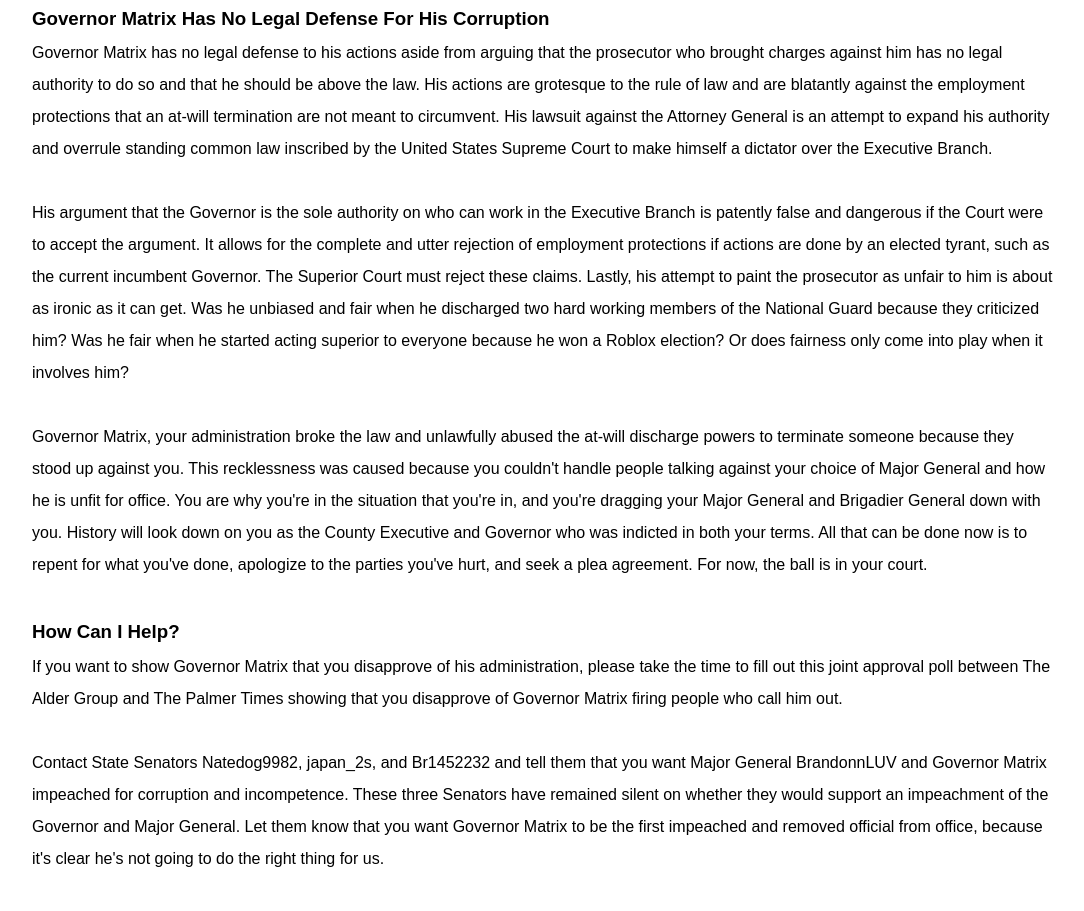
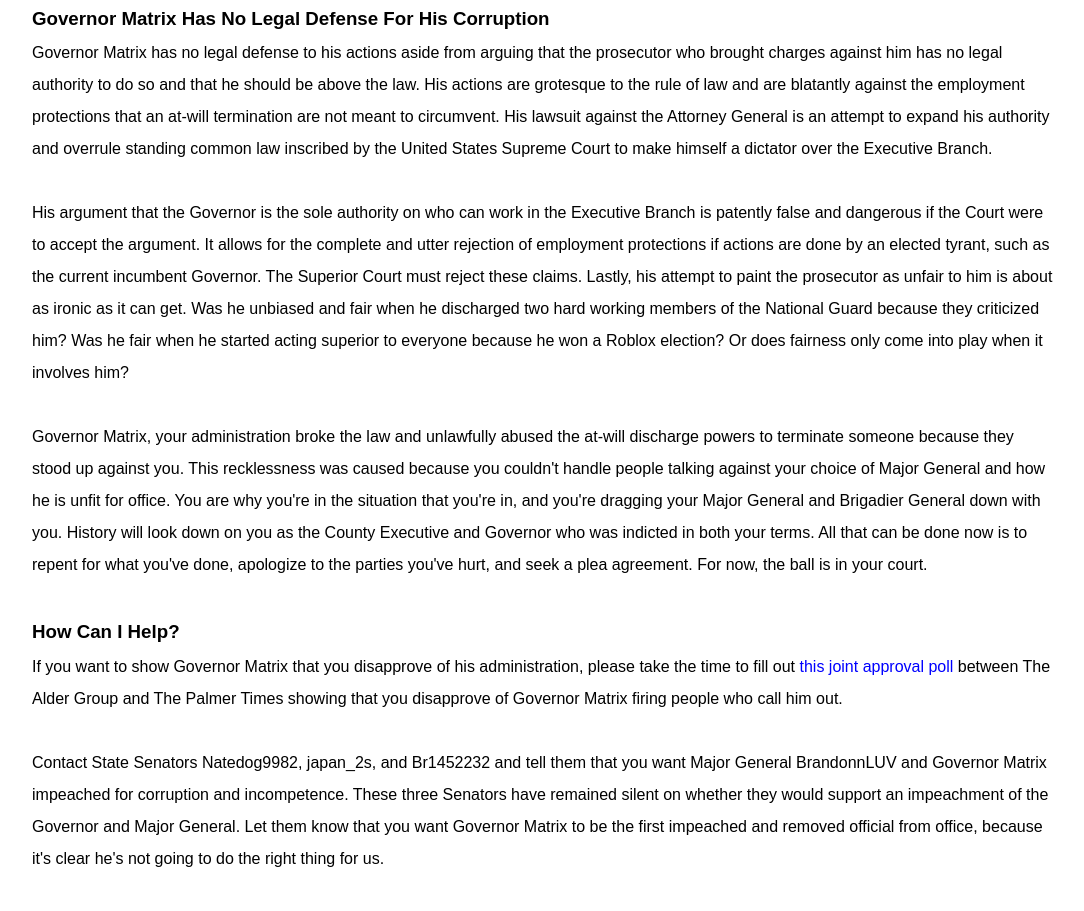
Before and after one commit to ridgewayanon/ridgewayanon.github.io, a plain HTML site: page releases/3-14-2024/governor-matrix-has-no-legal-defense.html in a window 1280 px wide. Shown: the part 150-1061 px from the top of the page, without its empty margins (96-1180 px from the left). Drawn offline with nearby package versions, Linux system fonts and the light colour scheme.

Commit message:
Update governor-matrix-has-no-legal-defense.html

```diff
--- a/releases/3-14-2024/governor-matrix-has-no-legal-defense.html
+++ b/releases/3-14-2024/governor-matrix-has-no-legal-defense.html
@@ -97,7 +97,7 @@
     </p1>
 
 	<h3>How Can I Help?</h3>
-	<p1>If you want to show Governor Matrix that you disapprove of his administration, please take the time to fill out this joint approval poll between The Alder Group and The Palmer Times showing that you disapprove of Governor Matrix firing people who call him out.<br /><br />
+	<p1>If you want to show Governor Matrix that you disapprove of his administration, please take the time to fill out <a href="https://docs.google.com/forms/d/e/1FAIpQLSddIqnZu8yWnHqUhdL3LEbsvDHqGF9JNcu-xzFPIiSHlYIkeQ/viewform?usp=sf_link">this joint approval poll</a> between The Alder Group and The Palmer Times showing that you disapprove of Governor Matrix firing people who call him out.<br /><br />
 	</p1>
 
 	<p1>Contact State Senators Natedog9982, japan_2s, and Br1452232 and tell them that you want Major General BrandonnLUV and Governor Matrix impeached for corruption and incompetence. These three Senators have remained silent on whether they would support an impeachment of the Governor and Major General. Let them know that you want Governor Matrix to be the first impeached and removed official from office, because it's clear he's not going to do the right thing for us.
```
